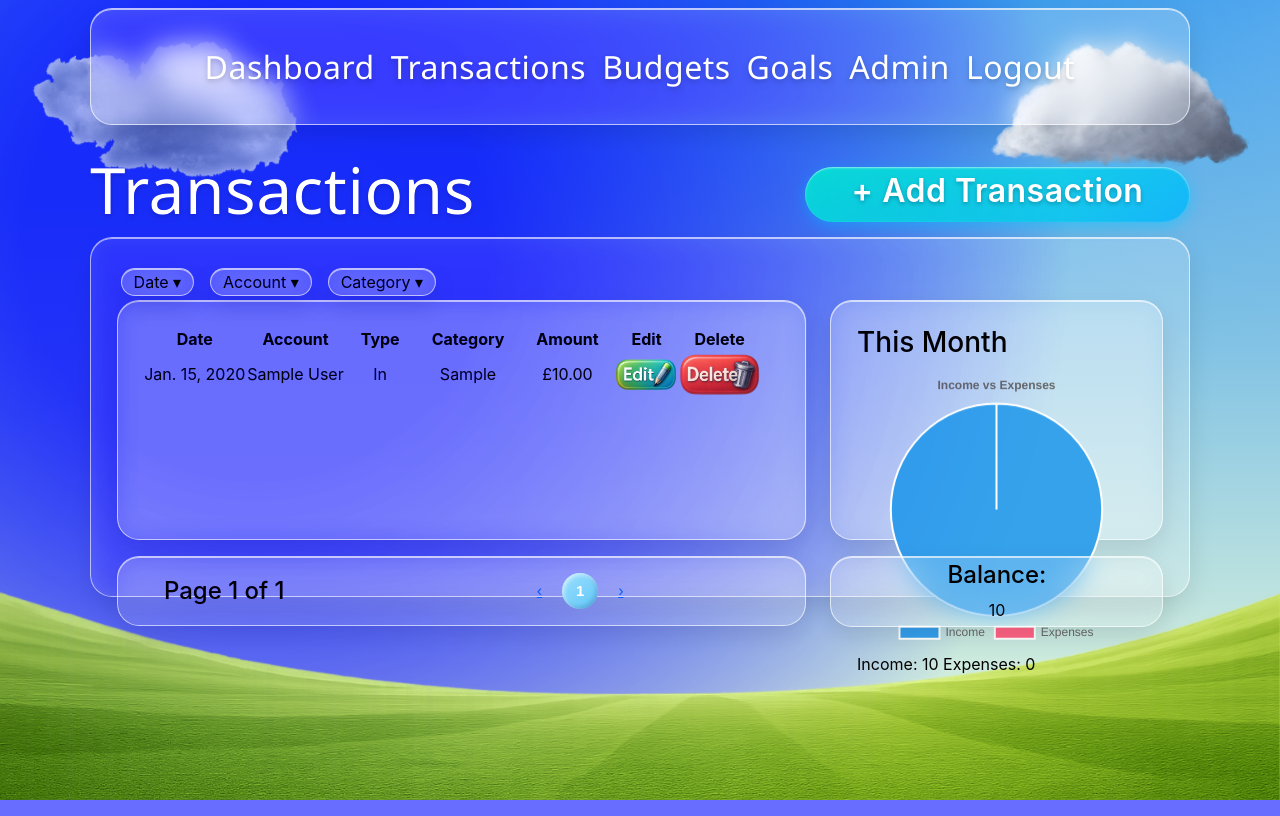
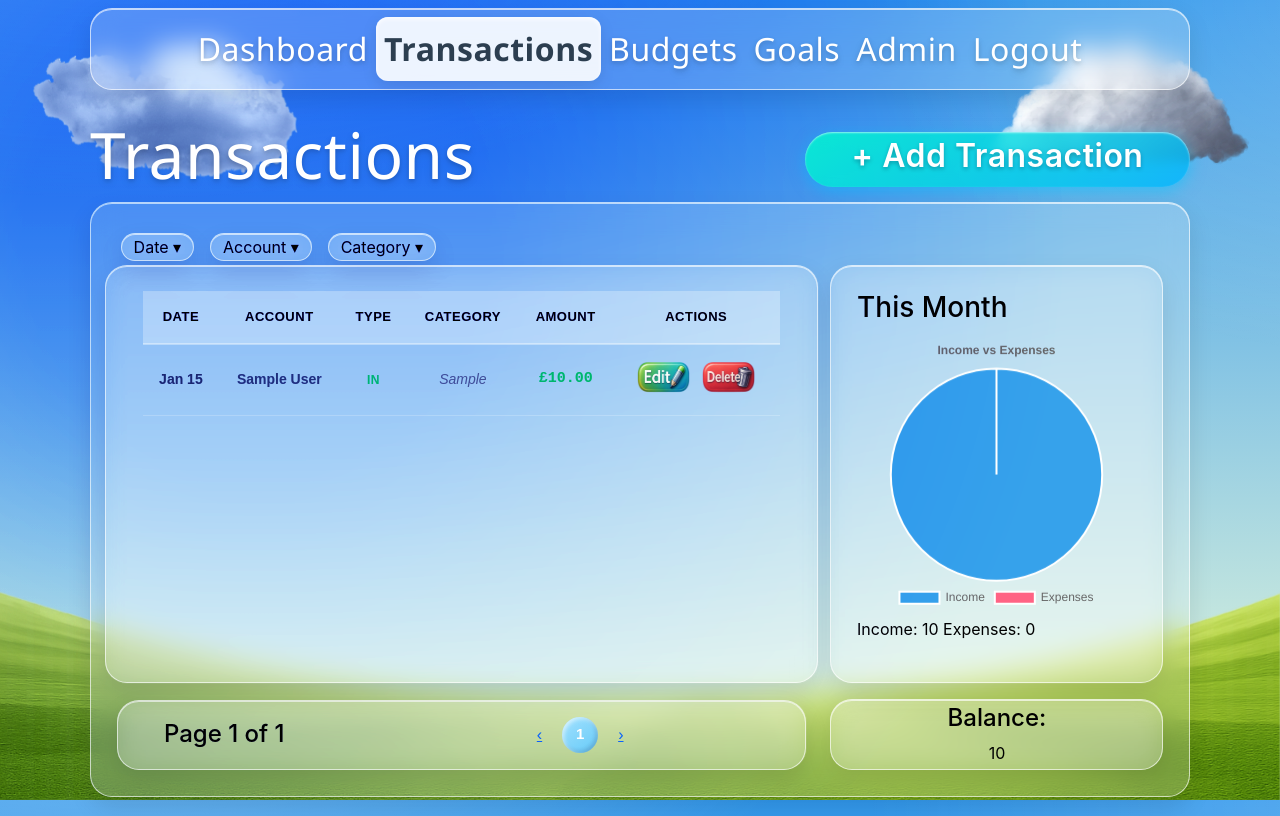
Before and after one commit to PeterCones/Finance-Tracker, a Django app: page /transactions/ in a window 1280 px wide. Run offline with Django 4.2, Linux system fonts and the light colour scheme; a user stored in the database is signed in; tables that the repository leaves empty hold one stand-in row (values such as "Sample post"); parts of the project's set-up code (start-up, migrations or seed data) failed here and were passed over; some libraries are stand-ins or nearby versions.

Commit message:
Refactor transaction model and form: add description field, remove is_recurring, and update type choices; enhance transaction view with improved styling and active navigation states.

```diff
--- a/static/css/style.css
+++ b/static/css/style.css
@@ -55,6 +55,29 @@
     .nav-link:active{
       padding: 5px 10px;
       border-radius: 6px;
+    }
+
+    /* Active navigation state */
+    .nav-link.active {
+      color: #2c3e50 !important; /* Dark text for active page */
+      background: rgba(255, 255, 255, 0.9);
+      padding: 8px 16px;
+      border-radius: 12px;
+      font-weight: 700;
+      text-shadow: none;
+      box-shadow:
+        0 4px 15px rgba(0, 0, 0, 0.1),
+        inset 0 2px 4px rgba(255, 255, 255, 0.8);
+      transform: none;
+    }
+
+    .nav-link.active:hover {
+      color: #1a252f !important;
+      background: rgba(255, 255, 255, 0.95);
+      transform: none;
+      box-shadow:
+        0 6px 20px rgba(0, 0, 0, 0.15),
+        inset 0 2px 4px rgba(255, 255, 255, 0.9);
     }
 
 
@@ -314,7 +337,7 @@ footer{font-size:.9rem; opacity:.8; padding-block:24px}
 
 .transaction {
   margin-top: 5vh;
-  max-height: 45vh;
+  min-height: 45vh;
 }
 
 /* Page Title (e.g., Transactions header) */
@@ -327,6 +350,7 @@ footer{font-size:.9rem; opacity:.8; padding-block:24px}
     0px 4px 8px rgba(0, 0, 0, 0.10);   /* Extra depth */
   letter-spacing: 0.5px;    /* A little breathing room */
   font-family: 'Nunito', 'Segoe UI', sans-serif; /* Rounded, modern */
+  z-index: 1;
 }
 
 /* add transaction button */
@@ -361,7 +385,7 @@ footer{font-size:.9rem; opacity:.8; padding-block:24px}
 
 
 .transaction_wrapper{
-  height: 100%;
+  min-height:30vh;
 }
 
 .filter{
@@ -369,7 +393,7 @@ footer{font-size:.9rem; opacity:.8; padding-block:24px}
 }
 
 .transaction_month{
-  height:30vh;
+  min-height:30vh;
 }
 
 .trans_nav{
@@ -394,50 +418,116 @@ footer{font-size:.9rem; opacity:.8; padding-block:24px}
 /* The table itself */
 .glass-table {
   width: 100%;
-  border-collapse: separate;
-  border-spacing: 0 12px; /* space between rows */
+  border-collapse: collapse;
   color: var(--text);
-  height: 20vh;
+  font-family: "Nunito", sans-serif;
+  font-size: 14px;
+  background: transparent;
 }
 
 /* Table header */
-.glass-table thead {
+.glass-table thead th {
   text-align: center;
-  /* padding: 12px 16px; */
+  padding: 16px 12px;
   font-weight: 600;
   font-family: "Nunito", sans-serif;
   color: var(--text);
-  background: rgba(255, 255, 255, 0.5);
-  border-radius: 12px;
+  background: rgba(255, 255, 255, 0.3);
+  font-size: 13px;
+  letter-spacing: 0.5px;
+  text-transform: uppercase;
+  border: none;
+  border-bottom: 2px solid rgba(255, 255, 255, 0.4);
 }
 
 /* Table rows */
-.glass-table tbody {
-  padding: 14px 16px;
-  background: rgba(255, 255, 255, 0.35);
-  border-radius: 12px;
-  box-shadow: 2px 2px 6px rgba(0, 0, 0, 0.1),
-              -2px -2px 6px rgba(255, 255, 255, 0.6);
-  transition: all 0.2s ease-in-out;
+.glass-table tbody tr {
+  background: transparent;
+  border-bottom: 1px solid rgba(255, 255, 255, 0.2);
+  transition: background-color 0.2s ease;
+}
+
+.glass-table tbody tr:hover {
+  background: rgba(255, 255, 255, 0.15);
+}
+
+.glass-table tbody td {
+  padding: 16px 12px;
+  text-align: center;
   font-family: "Nunito", sans-serif;
   font-weight: 500;
   font-size: 14px;
+  vertical-align: middle;
+  border: none;
 }
 
-/* Hover effect on rows */
-.glass-table tr:hover td {
-  background: rgba(174, 230, 255, 0.5);
-  transform: scale(1.01);
-  cursor:alias;
+/* Specific styling for different columns */
+.glass-table .date-col {
+  font-weight: 600;
+  color: #2c3e50;
 }
 
-th{
-  text-align: center;
+.glass-table .account-col {
+  font-weight: 600;
+  color: #34495e;
 }
 
-.transaction_list_button{
-  width: 4rem;
-  text-align: center;
+.glass-table .type-col {
+  font-weight: 700;
+  text-transform: uppercase;
+  font-size: 12px;
+  letter-spacing: 0.5px;
+}
+
+/* Color coding for transaction types */
+.glass-table .type-income {
+  color: #00C851 !important; /* Vibrant green for IN */
+  font-weight: 800;
+}
+
+.glass-table .type-expense {
+  color: #FF3547 !important; /* Vibrant red for OUT */
+  font-weight: 800;
+}
+
+.glass-table .category-col {
+  font-style: italic;
+  color: #5d6d7e;
+}
+
+.glass-table .amount-col {
+  font-weight: 700;
+  font-size: 15px;
+  font-family: 'Courier New', monospace;
+}
+
+/* Income/Expense color coding for amount */
+.glass-table .amount-income {
+  color: #00C851 !important; /* Vibrant green for IN transactions */
+  font-weight: 800;
+}
+
+.glass-table .amount-expense {
+  color: #FF3547 !important; /* Vibrant red for OUT transactions */
+  font-weight: 800;
+}
+
+/* Action buttons - simple and clean */
+.action-btn {
+  display: inline-block;
+  margin: 0 4px;
+  transition: all 0.2s ease;
+  text-decoration: none;
+}
+
+.action-btn:hover {
+  transform: translateY(-1px);
+}
+
+.action-btn img {
+  width: 53px;
+  height: 32px;
+  display: block;
 }
 
 
--- a/templates/base.html
+++ b/templates/base.html
@@ -59,7 +59,7 @@
   <body class="d-flex flex-column h-100 main-bg droplets">
     <!-- Navigation -->
     <nav class="navbar navbar-expand-lg navbar-light">
-      <div class="container glass flex-column">
+      <div class="container p-2 glass flex-column">
         <button
           class="navbar-toggler"
           type="button"
@@ -74,16 +74,16 @@
         <div class="collapse navbar-collapse" id="navbarText">
           <ul class="navbar-nav ">
             <li class="nav-item">
-              <a href="{% url 'home' %}" class="nav-link">Dashboard</a>
+              <a href="{% url 'home' %}" class="nav-link {% if request.path == home_url %}active{% endif %}">Dashboard</a>
             </li>
             <li class="nav-item">
-              <a href="{% url 'transaction' %}" class="nav-link">Transactions</a>
+              <a href="{% url 'transaction' %}" class="nav-link {% if request.path == transaction_url %}active{% endif %}">Transactions</a>
             </li>
             <li class="nav-item">
-              <a href="{% url 'budget' %}" class="nav-link">Budgets</a>
+              <a href="{% url 'budget' %}" class="nav-link {% if request.path == budgets_url %}active{% endif %}">Budgets</a>
             </li>
             <li class="nav-item">
-              <a href="{% url 'goal' %}" class="nav-link">Goals</a>
+              <a href="{% url 'goal' %}" class="nav-link {% if request.path == goal_url %}active{% endif %}">Goals</a>
             </li>
             <li class="nav-item">
               <a href="{% url 'admin:index' %}" class="nav-link">Admin</a>
--- a/transactions/models.py
+++ b/transactions/models.py
@@ -47,6 +47,7 @@ class Category (models.Model):
 
 class Transaction (models.Model):
     owner = models.ForeignKey(User, on_delete=models.CASCADE)
+    description = models.TextField(max_length=20)
     account = models.ForeignKey(Account, on_delete=models.CASCADE, related_name='transactions')
     category = models.ForeignKey(Category,on_delete=models.CASCADE, related_name='transactions')
     TYPE_INCOME = 'In'
@@ -59,4 +60,3 @@ class Transaction (models.Model):
         default=TYPE_EXPENSE,)
     amount = models.DecimalField(decimal_places=2, max_digits=50)
     date = models.DateField()
-    is_recurring = models.BooleanField(default=False)
--- a/transactions/templates/transactions.html
+++ b/transactions/templates/transactions.html
@@ -110,41 +110,44 @@
 </div>
 
   <div class="row">
-    <div class="col-8">
-      <div class="container transaction_wrapper glass">
-        <table>
+    <div class="col-8 glass">
+      <div class="container transaction_wrapper text-center">
+        <table class="glass-table">
           <thead>
-            <th class="px-3">Date</th>
-            <th class="px-3">Account</th>
-            <th class="px-3">Type</th>
-            <th class="px-3">Category</th>
-            <th class="px-3">Amount</th>
-            <th class="px-3">Edit</th>
-            <th class="px-3">Delete</th>
+            <tr>
+              <th>Date</th>
+              <th>Account</th>
+              <th>Type</th>
+              <th>Category</th>
+              <th>Amount</th>
+              <th>Actions</th>
+            </tr>
           </thead>
           {% if user.is_authenticated %}
           <tbody>
             {% for transaction in page_obj %}
             <tr>
-              <td class="text-center">{{ transaction.date }}</td>
-              <td class="text-center">{{ transaction.account }}</td>
-              <td class="text-center">{{ transaction.type }}</td>
-              <td class="text-center">{{ transaction.category }}</td>
-              <td class="text-center">£{{ transaction.amount }}</td>
-              <td class="transaction_list_button">
-                <a href="{% url 'edit_transaction' transaction.id %}">
-                  <img class="w-100" src="{% static 'images/edit.png' %}" alt="">
+              <td class="date-col">{{ transaction.date|date:"M d" }}</td>
+              <td class="account-col">{{ transaction.account }}</td>
+              <td class="type-col {% if transaction.type == 'In' %}type-income{% else %}type-expense{% endif %}">{{ transaction.type }}</td>
+              <td class="category-col">{{ transaction.category }}</td>
+              <td class="amount-col {% if transaction.type == 'In' %}amount-income{% else %}amount-expense{% endif %}">
+                £{{ transaction.amount|floatformat:2 }}
+              </td>
+              <td>
+                <a href="{% url 'edit_transaction' transaction.id %}" class="action-btn" title="Edit">
+                  <img src="{% static 'images/edit.png' %}" alt="Edit">
                 </a>
-              </td>
-              <td class="transaction_list_button">
-                <a href="#" data-bs-toggle="modal" data-bs-target="#transaction_delete{{ transaction.id }}">
-                  <img class="w-100" src="{% static 'images/delete.png' %}" alt="">
+                <a href="#" class="action-btn" data-bs-toggle="modal" data-bs-target="#transaction_delete{{ transaction.id }}" title="Delete">
+                  <img src="{% static 'images/delete.png' %}" alt="Delete">
                 </a>
               </td>
             </tr>
             {% empty %}
-            <tr class="">
-              <td colspan="8" class="text-center pt-5">No transactions found.</td>
+            <tr>
+              <td colspan="6" class="text-center py-4" style="font-size: 16px; color: #7f8c8d; font-style: italic;">
+                No transactions found.
+              </td>
             </tr>
             {% endfor %}
           </tbody>
```
Also changed, not shown: transactions/forms.py (+7 -15 lines), transactions/migrations/0013_alter_transaction_type.py (added), transactions/migrations/0014_transaction_description.py (added), transactions/migrations/0015_remove_transaction_is_recurring.py (added).
